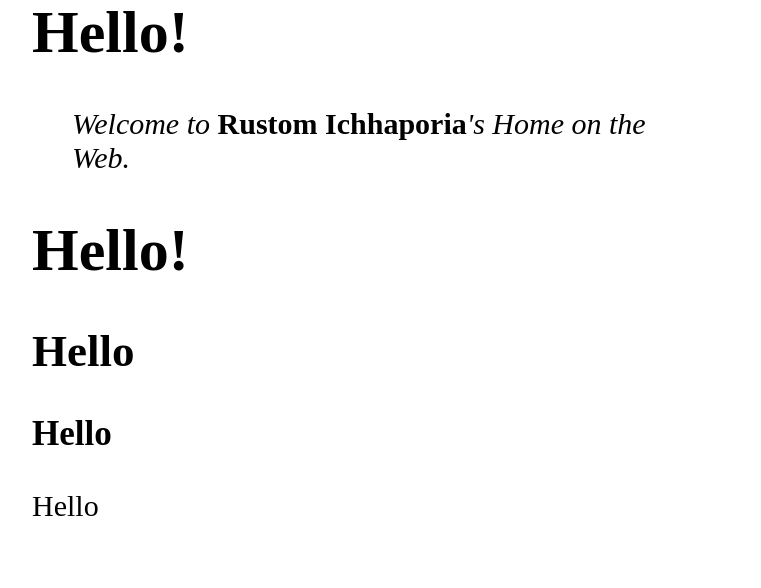
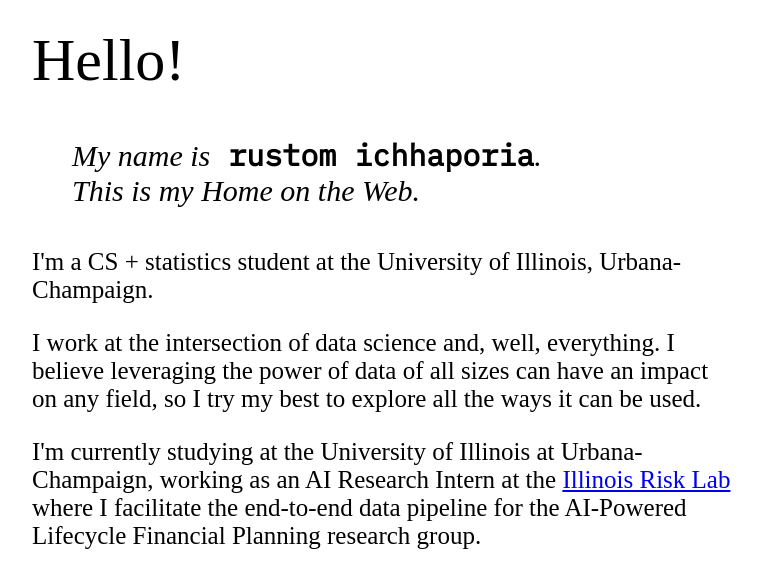
Before and after one commit to rustom-ichhaporia/gatsby-fresh, a Gatsby site: page / in a window 1280 px wide. Shown: the part 42-630 px from the top of the page, without its empty margins (258-1019 px from the left). Built offline with nearby package versions, Linux system fonts and the light colour scheme; Gatsby itself is replaced by a stand-in of ours.

Commit message:
Add icons to stripped text page

```diff
--- a/gatsby-browser.js
+++ b/gatsby-browser.js
@@ -1 +1,2 @@
-import '@fontsource/montserrat/200.css';
+import '@fontsource/montserrat/latin.css';
+import '@fontsource/ibm-plex-mono';
--- a/src/pages/index.js
+++ b/src/pages/index.js
@@ -1,26 +1,42 @@
 import React, { useEffect } from 'react';
 import styled from 'styled-components';
+
+import { siteMetadata } from '../../gatsby-config';
 import GlobalStyle from '@styles/global-style';
+import Icon from '@components/icons';
 
 const PageStyle = styled.div`
   max-width: 700px;
   margin: auto;
+  padding: 20px;
+
+  * {
+    font-weight: 200;
+  }
 
   font-size: 30px;
+
+  p {
+    // font-family: IBM Plex Mono;
+    font-size: 25px;
+  }
 `;
 
-const Head = styled.h1`
-  color: var(--light-grey);
+const SubHead = styled.h4`
+  color: var(--medium-grey);
+  font-style: italic;
+  span {
+    font-family: IBM Plex Mono;
+    color: var(--peach);
+    font-style: normal;
+    font-weight: 600;
+  }
 `;
 
-const SubHead = styled.p`
-  color: var(--medium-grey);
-  font-style: italic;
-  mark {
-    background-color: var(--peach);
-    font-style: normal;
-    font-weight: 900;
-  }
+const Links = styled.div`
+  display: flex;
+  justify-content: space-between;
+  font-size: 1.5em;
 `;
 
 export default function Page() {
@@ -40,16 +56,52 @@ export default function Page() {
       <div id="cursor"></div>
 
       <PageStyle>
-        <Head>Hello!</Head>
+        <h1>Hello!</h1>
+
         <SubHead>
           <blockquote>
-            Welcome to <mark>Rustom Ichhaporia</mark>'s Home on the Web.
+            My name is<span> rustom ichhaporia</span>.
+            <br />
+            This is my Home on the Web.
           </blockquote>
         </SubHead>
-        <h1>Hello!</h1>
-        <h2>Hello</h2>
-        <h3>Hello</h3>
-        <p>Hello</p>
+
+        <p>
+          I'm a CS + statistics student at the University of Illinois,
+          Urbana-Champaign.
+        </p>
+
+        <p>
+          I work at the intersection of data science and, well, everything. I
+          believe leveraging the power of data of all sizes can have an impact
+          on any field, so I try my best to explore all the ways it can be used.
+        </p>
+
+        <p>
+          I'm currently studying at the University of Illinois at
+          Urbana-Champaign, working as an AI Research Intern at the{' '}
+          <a href="https://irisklabuiuc.wixsite.com/actsi/associates">
+            Illinois Risk Lab
+          </a>{' '}
+          where I facilitate the end-to-end data pipeline for the AI-Powered
+          Lifecycle Financial Planning research group.
+        </p>
+        <br />
+
+        <Links>
+          {siteMetadata.socialMedia &&
+            siteMetadata.socialMedia.map(({ url, name }, i) => (
+              <a
+                href={url}
+                aria-label={name}
+                target="_blank"
+                rel="noreferrer"
+                className="buttons"
+              >
+                <Icon name={name} />
+              </a>
+            ))}
+        </Links>
       </PageStyle>
     </>
   );
```
Also changed, not shown: gatsby-node.js (+4 -4 lines).
